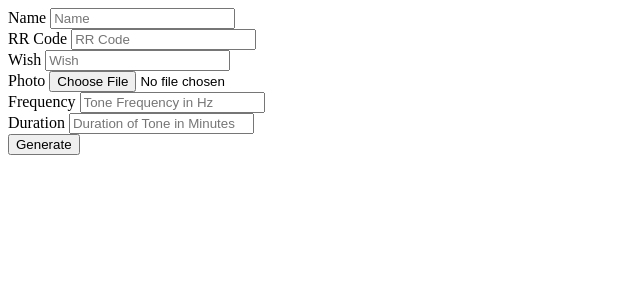
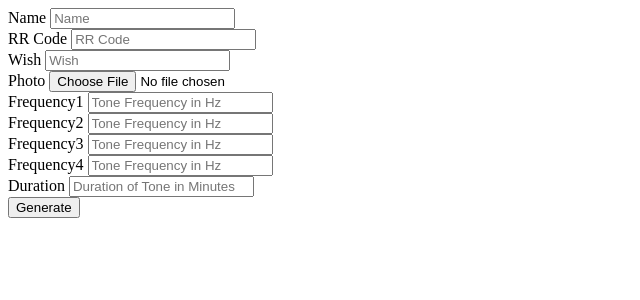
Before and after one commit to jaynammodi/radionic, a Flask app: page / in a window 1280 px wide. Shown: the top 300 px of the page, without its empty margins (0-640 px from the left). Run offline with Flask 2, Linux system fonts and the light colour scheme; some libraries are stand-ins or nearby versions.

Commit message:
added 3 more frequencies, volume slider pending

```diff
--- a/app.py
+++ b/app.py
@@ -1,4 +1,3 @@
-from flask.helpers import flash
 from flask.templating import render_template
 from flask_wtf import FlaskForm
 from wtforms import StringField, IntegerField, DecimalField
@@ -8,11 +7,12 @@ from wtforms.validators import DataRequired
 from flask import Flask, send_file
 import os
 import numpy
+from pydub import AudioSegment
 from pathlib import Path
 from scipy.io.wavfile import write
 from PIL import Image, ImageFont, ImageDraw
 from datetime import datetime, date
-import moviepy.video.io.ImageSequenceClip
+from moviepy.video import VideoClip
 from moviepy.editor import *
 
 global dict_data_store
@@ -31,7 +31,10 @@ class appForm(FlaskForm):
     rr_code = StringField("RR Code", validators=[DataRequired()])
     wish = StringField("Wish", validators=[DataRequired()])
     photo = FileField("Photo", validators=[FileRequired(), FileAllowed(['jpg', 'png'], 'Images only!')])
-    frequency = DecimalField("Frequency", validators=[DataRequired()], places=2)
+    frequency1 = DecimalField("Frequency1", validators=[DataRequired()], places=2)
+    frequency2 = DecimalField("Frequency2", places=2)
+    frequency3 = DecimalField("Frequency3", places=2)
+    frequency4 = DecimalField("Frequency4", places=2)
     duration = IntegerField("Duration", validators=[DataRequired()])
 
 def processPhoto(photo, msgs):
@@ -56,28 +59,42 @@ def processPhoto(photo, msgs):
     draw.text((W/2, H), msg, align="center", font=textfont, anchor="md")
     new_im.save(os.path.join(os.path.dirname(os.path.abspath(__file__)), "edited", photo))
 
+def generateAudio(frequency_list, duration, outfile):
+    outlist = []
+    sample_rate = 44100
+    count = 0
+    for freq in frequency_list:
+        frequency = int(freq)
+        print(" > Genrating Frequency : ", frequency)
+        samples = ""
+        samples = (numpy.sin(2 * numpy.pi * numpy.arange(sample_rate * duration) * frequency / sample_rate)).astype(numpy.float32)
+        write(os.path.join(os.path.dirname(os.path.abspath(__file__)), "audio", outfile + "_" + str(count) + ".wav"), sample_rate, samples)
+        outlist.append(os.path.join(os.path.dirname(os.path.abspath(__file__)), "audio", outfile + "_" + str(count) + ".wav"))
+        count += 1
+        print(outlist)
+
+    sound = AudioSegment.from_file(file=outlist[0], format="wav")
+    for x in range(1, len(outlist)):
+        sound2 = AudioSegment.from_file(file=outlist[x], format="wav")
+        sound = sound.overlay(sound2, position=0)
+
+    sound.export(os.path.join(os.path.dirname(os.path.abspath(__file__)), "audio", outfile + ".mp3"), format="mp3")
+
+
 
 
 def generateVideo(name, photo, rr, wish, freq, len):
     processPhoto(photo, [name, wish, "RR Code - " + rr, " - Radionic Tone Healing"])
     image_folder = os.path.join(os.path.dirname(os.path.abspath(__file__)), "edited")
-    fps = 1/60
     filename = Path(photo).stem
-    sample_rate = 44100
     duration = len * 60
-    frequency = int(freq)
-    imgseq = []
-    for x in range(len):
-        imgseq.append(os.path.join(image_folder, photo))
+    generateAudio(freq, duration, filename)
 
-    samples = (numpy.sin(2 * numpy.pi * numpy.arange(sample_rate * duration) * frequency / sample_rate)).astype(numpy.float32)
-    write(os.path.join(os.path.dirname(os.path.abspath(__file__)), "audio", filename + ".wav"), sample_rate, samples)
+    audioclip = AudioFileClip(os.path.join(os.path.dirname(os.path.abspath(__file__)), "audio", filename + ".mp3"))
 
-    audioclip = AudioFileClip(os.path.join(os.path.dirname(os.path.abspath(__file__)), "audio", filename + ".wav"))
-
-    clip = moviepy.video.io.ImageSequenceClip.ImageSequenceClip(imgseq, fps=fps)
+    clip = ImageClip(os.path.join(image_folder, photo)).set_duration(audioclip.duration)
     clip = clip.set_audio(audioclip)
-    clip.write_videofile(os.path.join(os.path.dirname(os.path.abspath(__file__)), "output", filename + ".mp4"))
+    clip.write_videofile(os.path.join(os.path.dirname(os.path.abspath(__file__)), "output", filename + ".mp4"), fps=1)
     return os.path.join(os.path.dirname(os.path.abspath(__file__)), "output", filename + ".mp4")
 
 
@@ -98,9 +115,9 @@ def index():
         p = form.photo.data
         photoname = datetime.now().strftime("%d%m%Y%H%M%S") + Path(p.filename).suffix
         p.save(os.path.join(upload_dir, photoname))
-        dict_data_store = [form.name.data, photoname, form.rr_code.data, form.wish.data, form.frequency.data, form.duration.data]
+        freq_list = [form.frequency1.data, form.frequency2.data, form.frequency3.data, form.frequency4.data]
 
-        video_op = generateVideo(form.name.data, photoname, form.rr_code.data, form.wish.data, form.frequency.data, form.duration.data)
+        video_op = generateVideo(form.name.data, photoname, form.rr_code.data, form.wish.data, freq_list, form.duration.data)
 
         return send_file(video_op, as_attachment=True)
 
--- a/requirements.txt
+++ b/requirements.txt
@@ -6,3 +6,4 @@ moviepy
 pillow
 wtforms
 flask_debugtoolbar
+pydub
--- a/templates/index.html
+++ b/templates/index.html
@@ -30,9 +30,30 @@
             {% endfor %}
         </div>
         <div class="col-6 form-group">
-            <label>Frequency</label>
-            <input type="number" name="frequency" placeholder="Tone Frequency in Hz" step=".01" class="form-control">
-            {% for error in form.frequency.errors %}
+            <label>Frequency1</label>
+            <input type="number" name="frequency1" placeholder="Tone Frequency in Hz" step=".01" class="form-control">
+            {% for error in form.frequency1.errors %}
+                <small class="text-danger">{{ error }}</small>
+            {% endfor %}
+        </div>
+        <div class="col-6 form-group">
+            <label>Frequency2</label>
+            <input type="number" name="frequency2" placeholder="Tone Frequency in Hz" step=".01" class="form-control">
+            {% for error in form.frequency2.errors %}
+                <small class="text-danger">{{ error }}</small>
+            {% endfor %}
+        </div>
+        <div class="col-6 form-group">
+            <label>Frequency3</label>
+            <input type="number" name="frequency3" placeholder="Tone Frequency in Hz" step=".01" class="form-control">
+            {% for error in form.frequency3.errors %}
+                <small class="text-danger">{{ error }}</small>
+            {% endfor %}
+        </div>
+        <div class="col-6 form-group">
+            <label>Frequency4</label>
+            <input type="number" name="frequency4" placeholder="Tone Frequency in Hz" step=".01" class="form-control">
+            {% for error in form.frequency4.errors %}
                 <small class="text-danger">{{ error }}</small>
             {% endfor %}
         </div>
```
Also changed, not shown: tonegen.py (added, +51 -0 lines), uploads/25082021182749.jpg (deleted), uploads/25082021182854.jpg (deleted), uploads/26082021001359.jpg (deleted), 3 other files.
